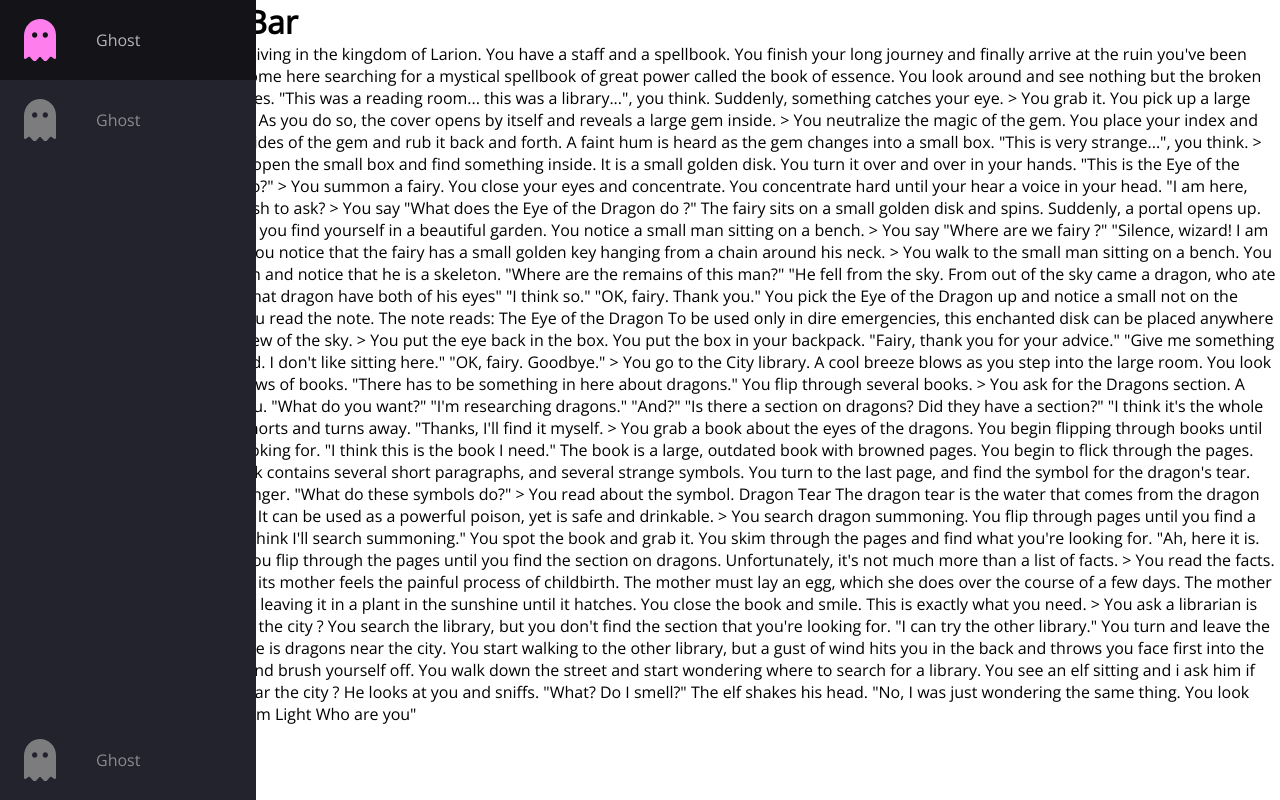
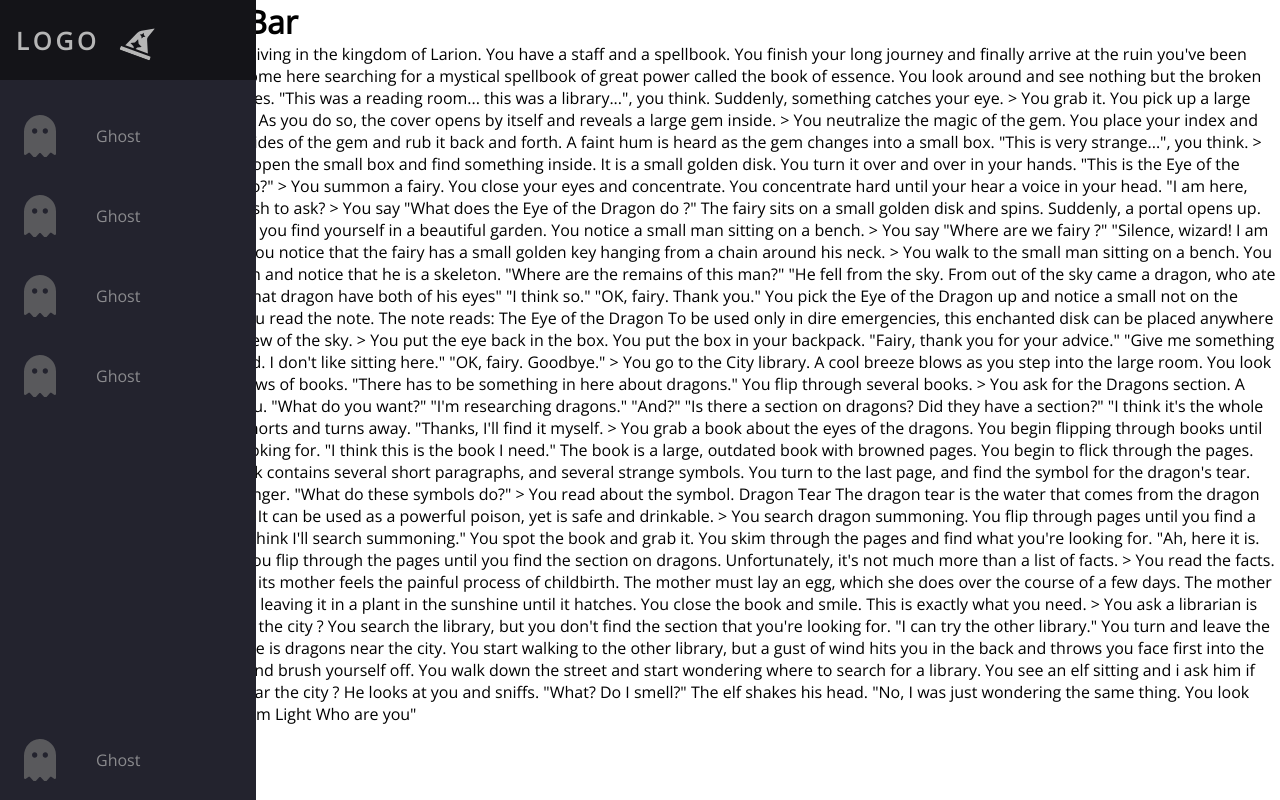
Before and after one commit to Tourahi/SpookyNavBar, a plain HTML site: page public/index.html in a window 1280 px wide. Drawn offline with nearby package versions, Linux system fonts and the light colour scheme.

Commit message:
Added the logo class and the sall/large screen media queries.

```diff
--- a/public/index.html
+++ b/public/index.html
@@ -9,6 +9,24 @@
   <body>
     <nav class="navbar">
       <ul class="navbar-nav">
+        <li class="logo">
+          <a href="" class="nav-link">
+            <span class="link-text">LOGO</span>
+            <svg
+              aria-hidden="true"
+              focusable="false"
+              data-prefix="fas"
+              data-icon="hat-wizard"
+              class="svg-inline--fa fa-hat-wizard fa-w-16"
+              role="img"
+              xmlns="http://www.w3.org/2000/svg"
+              viewBox="0 0 512 512">
+              <g class="fa-group">
+              <path fill="currentColor" d="M496 448H16c-8.84 0-16 7.16-16 16v32c0 8.84 7.16 16 16 16h480c8.84 0 16-7.16 16-16v-32c0-8.84-7.16-16-16-16zm-304-64l-64-32 64-32 32-64 32 64 64 32-64 32-16 32h208l-86.41-201.63a63.955 63.955 0 0 1-1.89-45.45L416 0 228.42 107.19a127.989 127.989 0 0 0-53.46 59.15L64 416h144l-16-32zm64-224l16-32 16 32 32 16-32 16-16 32-16-32-32-16 32-16z"></path>
+              </g>
+            </svg>
+        </a>
+        </li>
         <li class="nav-item">
           <a href="" class="nav-link">
 
@@ -36,6 +54,52 @@
         <li class="nav-item">
           <a href="" class="nav-link">
 
+            <svg
+              aria-hidden="true"
+              focusable="false"
+              data-prefix="fas"
+              data-icon="ghost"
+              class="svg-inline--fa fa-ghost fa-w-12"
+              role="img"
+
+              xmlns="http://www.w3.org/2000/svg"
+              viewBox="0 0 384 512">
+                <g class="fa-group">
+                <path fill="currentColor"
+                d="M186.1.09C81.01 3.24 0 94.92 0 200.05v263.92c0 14.26 17.23 21.39 27.31 11.31l24.92-18.53c6.66-4.95 16-3.99 21.51 2.21l42.95 48.35c6.25 6.25 16.38 6.25 22.63 0l40.72-45.85c6.37-7.17 17.56-7.17 23.92 0l40.72 45.85c6.25 6.25 16.38 6.25 22.63 0l42.95-48.35c5.51-6.2 14.85-7.17 21.51-2.21l24.92 18.53c10.08 10.08 27.31 2.94 27.31-11.31V192C384 84 294.83-3.17 186.1.09zM128 224c-17.67 0-32-14.33-32-32s14.33-32 32-32 32 14.33 32 32-14.33 32-32 32zm128 0c-17.67 0-32-14.33-32-32s14.33-32 32-32 32 14.33 32 32-14.33 32-32 32z"
+                class = "fa-primary"
+                >
+                </path>
+                </g>
+            </svg>
+          <span class="link-text">Ghost</span>
+        </a>
+        </li>
+        <li class="nav-item">
+          <a href="" class="nav-link">
+            <svg
+              aria-hidden="true"
+              focusable="false"
+              data-prefix="fas"
+              data-icon="ghost"
+              class="svg-inline--fa fa-ghost fa-w-12"
+              role="img"
+
+              xmlns="http://www.w3.org/2000/svg"
+              viewBox="0 0 384 512">
+                <g class="fa-group">
+                <path fill="currentColor"
+                d="M186.1.09C81.01 3.24 0 94.92 0 200.05v263.92c0 14.26 17.23 21.39 27.31 11.31l24.92-18.53c6.66-4.95 16-3.99 21.51 2.21l42.95 48.35c6.25 6.25 16.38 6.25 22.63 0l40.72-45.85c6.37-7.17 17.56-7.17 23.92 0l40.72 45.85c6.25 6.25 16.38 6.25 22.63 0l42.95-48.35c5.51-6.2 14.85-7.17 21.51-2.21l24.92 18.53c10.08 10.08 27.31 2.94 27.31-11.31V192C384 84 294.83-3.17 186.1.09zM128 224c-17.67 0-32-14.33-32-32s14.33-32 32-32 32 14.33 32 32-14.33 32-32 32zm128 0c-17.67 0-32-14.33-32-32s14.33-32 32-32 32 14.33 32 32-14.33 32-32 32z"
+                class = "fa-primary"
+                >
+                </path>
+                </g>
+            </svg>
+          <span class="link-text">Ghost</span>
+        </a>
+        </li>
+        <li class="nav-item">
+          <a href="" class="nav-link">
             <svg
               aria-hidden="true"
               focusable="false"
--- a/public/style.css
+++ b/public/style.css
@@ -7,6 +7,7 @@
   --text-secondary : #ececec;
   --bg-primary : #23232e;
   --bg-secondary : #141418;
+  --hover-autumn : #D45B12;
 }
 
 body {
@@ -42,8 +43,6 @@ main {
 }
 
 .navbar {
-  width: 5rem;
-  height: 100vh;
   position: fixed;
   background-color: var(--bg-primary);
   transition: width 600ms ;
@@ -100,6 +99,79 @@ main {
 }
 
 .fa-primary {
-  color: #ff7eee;
+  color: var(--hover-autumn);
   transition: 600ms;
 }
+
+/* Logo */
+
+.logo {
+  width: 100%;
+  font-weight: bold;
+  text-transform: uppercase;
+  margin-bottom: 1rem;
+  text-align: center;
+  color :  var(--text-secondary);
+  background: var(--bg-secondary) !important;
+  font-size:  1.5rem;
+  text-transform: uppercase;
+  letter-spacing: 0.3ch;
+}
+.logo svg {
+  transform: rotate(0deg);
+  transition: transform 600ms;
+}
+
+.navbar:hover .logo svg {
+  transform: rotate(-340deg);
+}
+
+/* For small screens */
+@media only screen and (max-width: 600px) {
+  .navbar {
+    bottom: 0;
+    width: 100vw;
+    height: 5rem;
+  }
+
+  .logo {
+    display: none;
+  }
+
+  .navbar-nav {
+    flex-direction: row;
+  }
+
+  .nav-link {
+    justify-content: center;
+
+  }
+  .nav-item {
+    display: flex;
+    align-items: center;
+    justify-content: center;
+    flex-direction: column;
+  }
+  main {
+    margin: 0;
+  }
+
+  .navbar:hover {
+    bottom: 0;
+    width: 100vw;
+    height: 5rem;
+  }
+  .navbar:hover .link-text {
+    display: none;
+  }
+}
+
+
+/* For large screens */
+
+@media only screen and (min-width : 600px) {
+  .navbar {
+    width: 5rem;
+    height: 100vh;
+  }
+}
```
